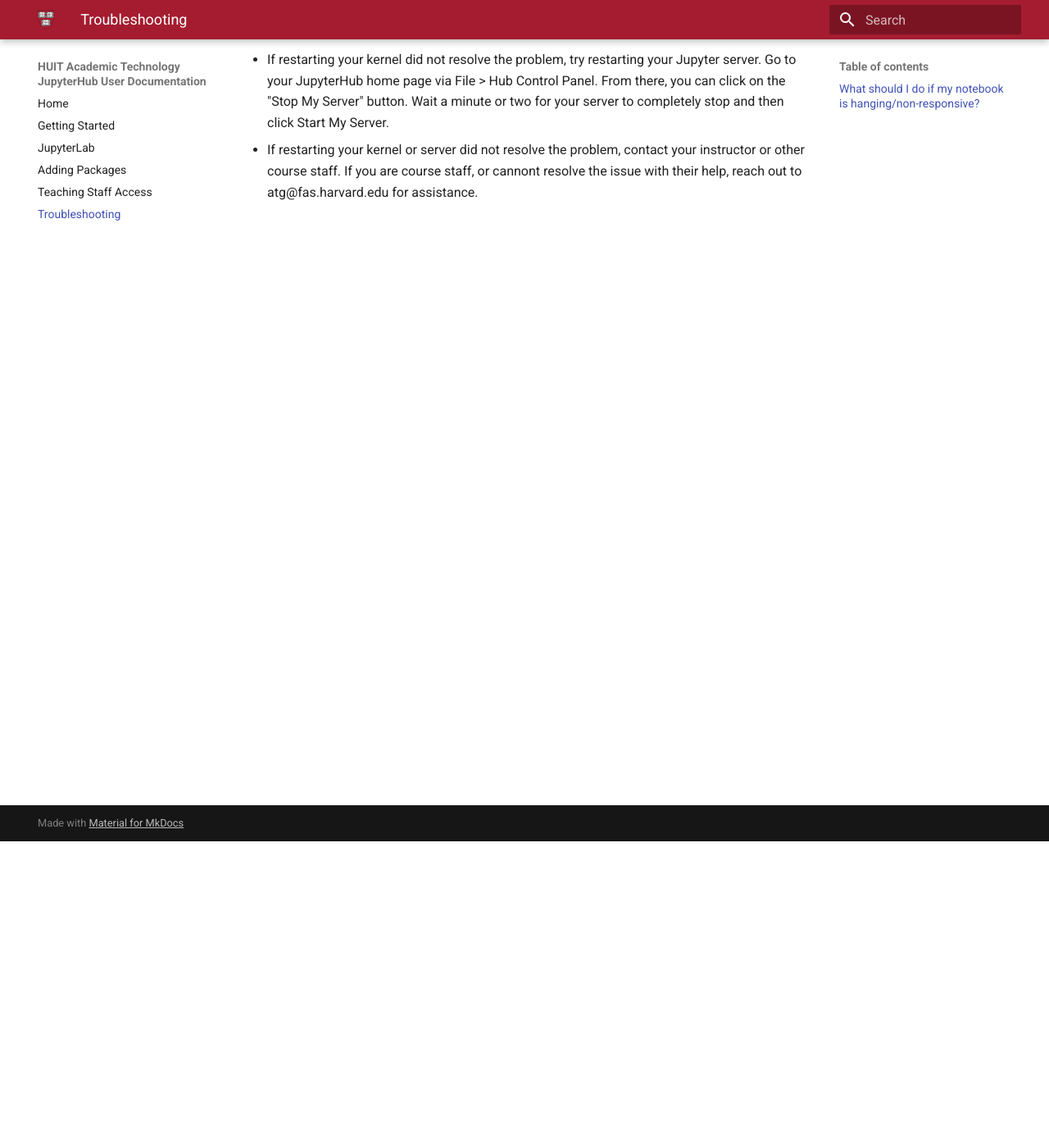
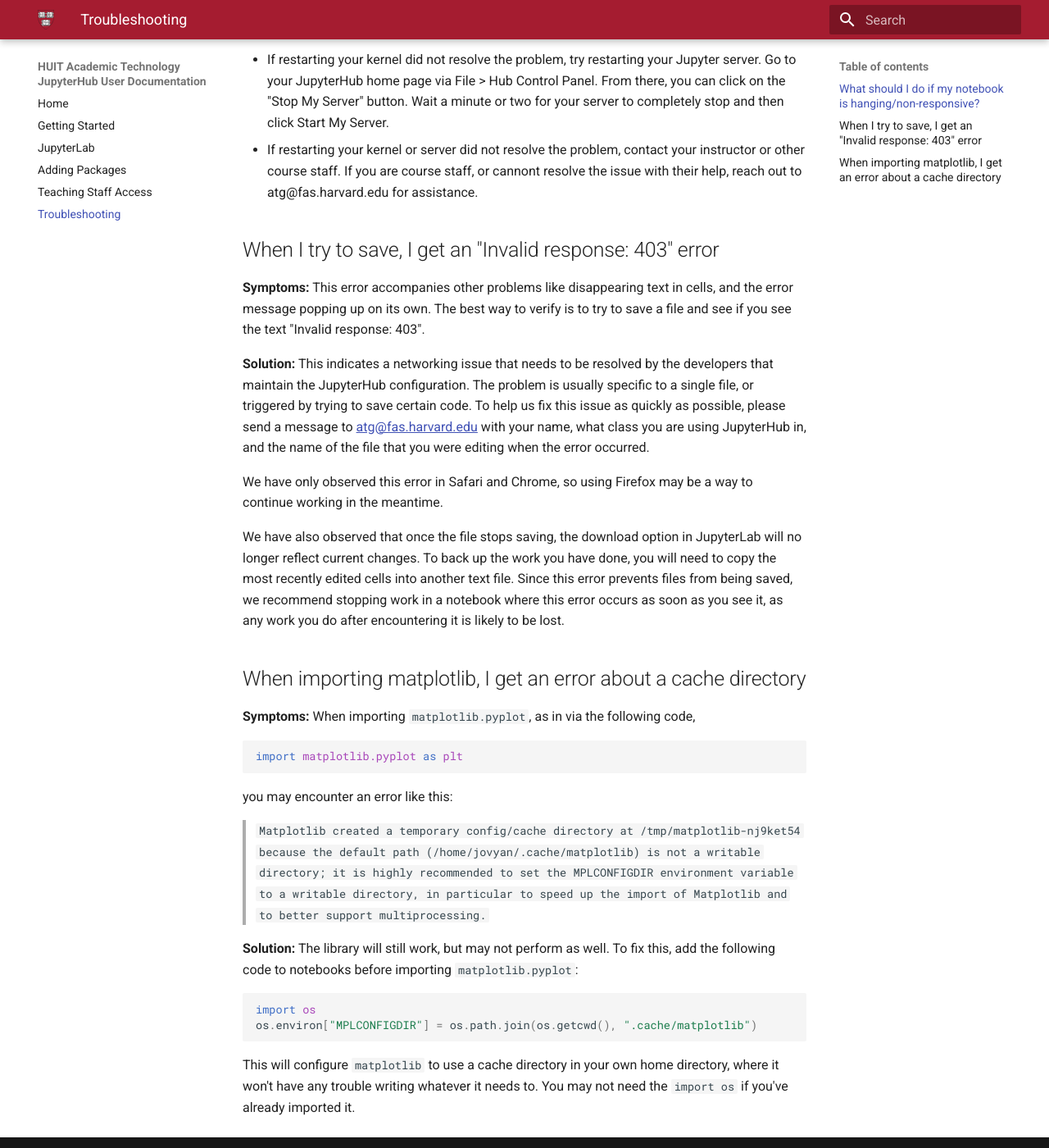
Before and after one commit to Harvard-ATG/huit-at-jupyterhub-user-docs, an MkDocs documentation site: the page built from docs/troubleshooting.md, in a window 1280 px wide and 1400 px high, scrolled down 374 px. Shown: the whole window at 82% size. Built offline with MkDocs 1.6.1 and Material for MkDocs 9.7.7, drawn with Linux system fonts in a browser that asks for light colours.

Commit message:
update troubleshooting to include 403 and mpl errors

````diff
--- a/docs/troubleshooting.md
+++ b/docs/troubleshooting.md
@@ -7,3 +7,34 @@
 * First try to restart your Jupyter Kernel. From your notebook, go to Kernel > Shutdown and confirm by clicking the Shutdown button. Then click on Kernel > Restart Kernel...
 * If restarting your kernel did not resolve the problem, try restarting your Jupyter server. Go to your JupyterHub home page via File > Hub Control Panel. From there, you can click on the "Stop My Server" button. Wait a minute or two for your server to completely stop and then click Start My Server.
 * If restarting your kernel or server did not resolve the problem, contact your instructor or other course staff. If you are course staff, or cannont resolve the issue with their help, reach out to atg@fas.harvard.edu for assistance.
+
+## When I try to save, I get an "Invalid response: 403" error
+
+**Symptoms:** This error accompanies other problems like disappearing text in cells, and the error message popping up on its own. The best way to verify is to try to save a file and see if you see the text "Invalid response: 403".
+
+**Solution:** This indicates a networking issue that needs to be resolved by the developers that maintain the JupyterHub configuration. The problem is usually specific to a single file, or triggered by trying to save certain code. To help us fix this issue as quickly as possible, please send a message to [atg@fas.harvard.edu](mailto:atg@fas.harvard.edu) with your name, what class you are using JupyterHub in, and the name of the file that you were editing when the error occurred.
+
+We have only observed this error in Safari and Chrome, so using Firefox may be a way to continue working in the meantime.
+
+We have also observed that once the file stops saving, the download option in JupyterLab will no longer reflect current changes. To back up the work you have done, you will need to copy the most recently edited cells into another text file. Since this error prevents files from being saved, we recommend stopping work in a notebook where this error occurs as soon as you see it, as any work you do after encountering it is likely to be lost.
+
+## When importing matplotlib, I get an error about a cache directory
+
+**Symptoms:** When importing `matplotlib.pyplot`, as in via the following code,
+
+```python
+import matplotlib.pyplot as plt
+```
+
+you may encounter an error like this:
+
+> ```Matplotlib created a temporary config/cache directory at /tmp/matplotlib-nj9ket54 because the default path (/home/jovyan/.cache/matplotlib) is not a writable directory; it is highly recommended to set the MPLCONFIGDIR environment variable to a writable directory, in particular to speed up the import of Matplotlib and to better support multiprocessing.```
+
+**Solution:** The library will still work, but may not perform as well. To fix this, add the following code to notebooks before importing `matplotlib.pyplot`:
+
+```python
+import os
+os.environ["MPLCONFIGDIR"] = os.path.join(os.getcwd(), ".cache/matplotlib")
+```
+
+This will configure `matplotlib` to use a cache directory in your own home directory, where it won't have any trouble writing whatever it needs to. You may not need the `import os` if you've already imported it.
````
